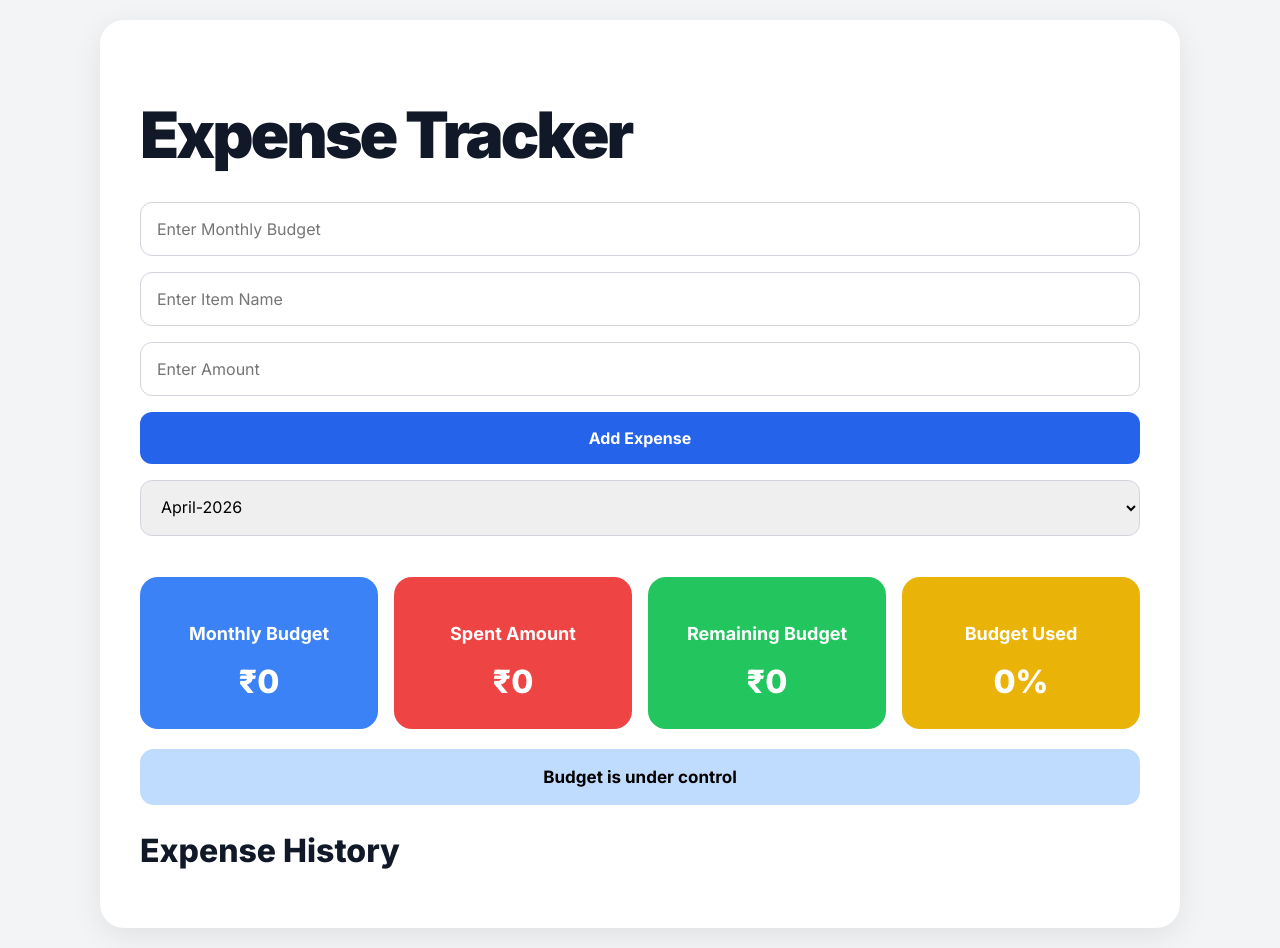
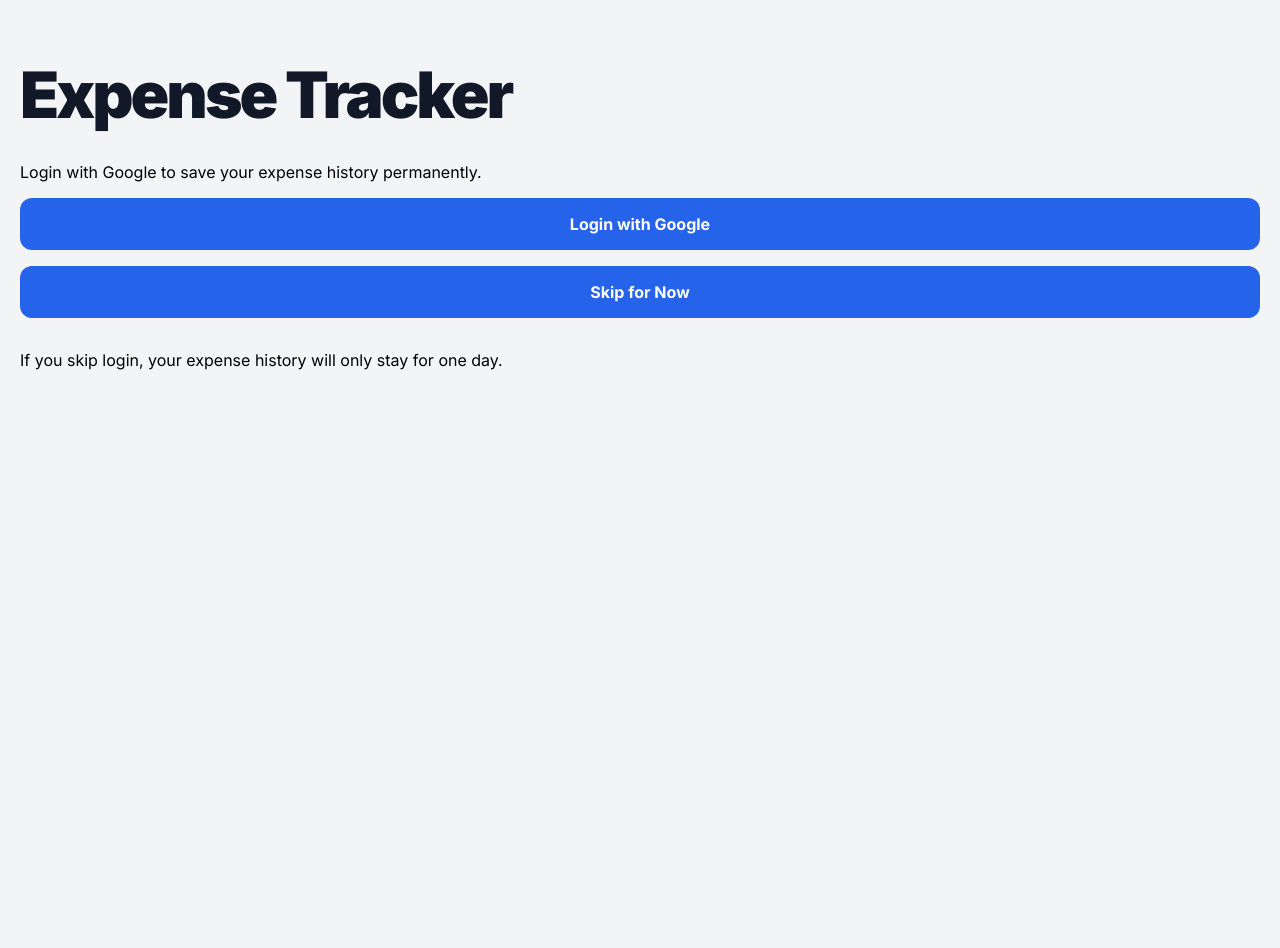
Before and after one commit to man2912patel-byte/Expense_Tracker, a plain HTML site: page index.html in a window 1280 px wide. After the commit the page ends 800 px from the top, so only its background shows below. Drawn offline with Linux system fonts and the light colour scheme.

Commit message:
Implement Google login and restructure app layout
Added a login screen for Google authentication and updated the main app structure.

```diff
--- a/index.html
+++ b/index.html
@@ -9,8 +9,29 @@
   <link rel="stylesheet" href="style.css">
 </head>
 <body>
-  <div class="container">
-    <h1>Expense Tracker</h1>
+
+  <div class="login-screen" id="loginScreen">
+    <div class="login-card">
+      <h1>Expense Tracker</h1>
+
+      <p class="login-text">
+        Login with Google to save your expense history permanently.
+      </p>
+
+      <button id="googleLoginBtn">Login with Google</button>
+      <button id="skipLoginBtn">Skip for Now</button>
+
+      <p class="skip-message">
+        If you skip login, your expense history will only stay for one day.
+      </p>
+    </div>
+  </div>
+
+  <div class="container" id="mainApp" style="display: none;">
+    <div class="top-bar">
+      <h1>Expense Tracker</h1>
+      <div id="userInfo"></div>
+    </div>
 
     <input type="number" id="monthlyBudget" placeholder="Enter Monthly Budget">
 
```
